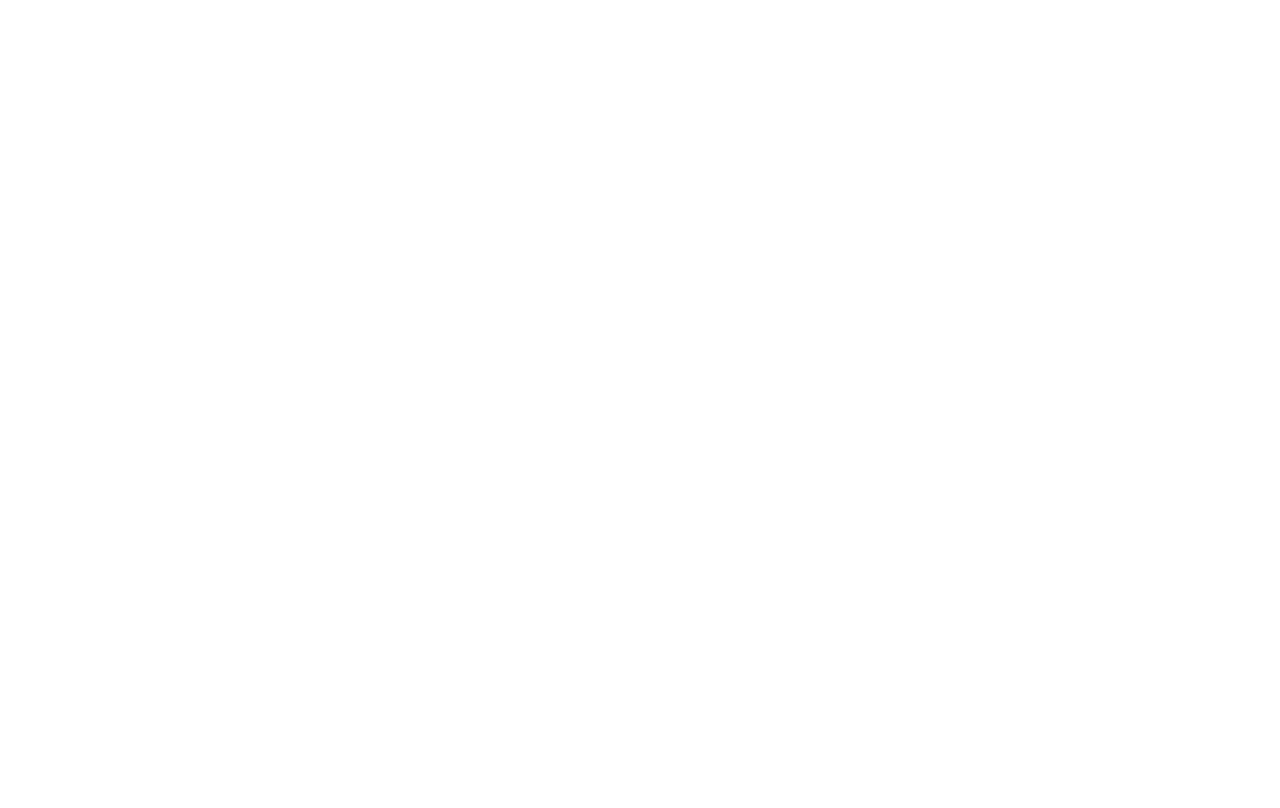
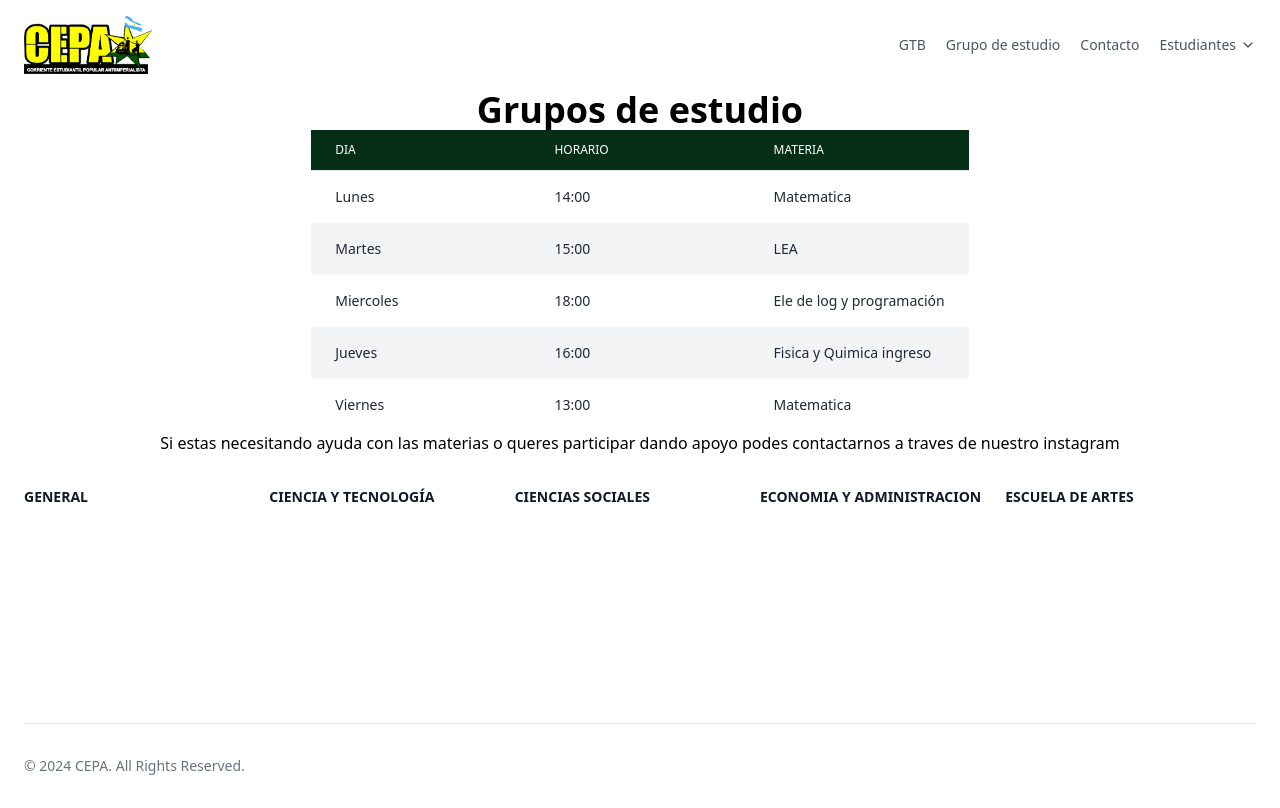
Before and after one commit to HectorVillavicencio/cepa, an Angular app: page /calena in a window 1280 px wide. Before the commit this address led to /. Built offline with nearby package versions, Linux system fonts and the light colour scheme.

Commit message:
cambios en el body

```diff
--- a/src/app/domains/products/pages/calendarioacademico/calendarioacademico.component.html
+++ b/src/app/domains/products/pages/calendarioacademico/calendarioacademico.component.html
@@ -1 +1,56 @@
-<p>calendarioacademico works!</p>
+<app-header class="sticky top-0 z-50 py-4"/>
+
+<h1 class="text-4xl font-bold text-center">Grupos de estudio</h1>
+
+<div class="flex flex-col">
+    <div class="-m-1.5 overflow-x-auto">
+      <div class="p-1.5 min-w-full inline-block align-middle">
+        <div class="overflow-hidden">
+          <table class=" mx-auto divide-y divide-gray-200 dark:divide-gray-700">
+            <thead class="bg-green-950">
+              <tr>
+                <th scope="col" class="px-6 py-3 text-start text-xs font-medium text-white uppercase w-1/3">Dia</th>
+                <th scope="col" class="px-6 py-3 text-start text-xs font-medium text-white uppercase w-1/3">Horario</th>
+                <th scope="col" class="px-6 py-3 text-start text-xs font-medium text-white uppercase w-1/3">Materia</th>
+              </tr>
+            </thead>
+            <tbody>
+              <tr class="odd:bg-white even:bg-gray-100 hover:bg-gray-100 dark:odd:bg-green-800 dark:even:bg-green-700 dark:hover:bg-gray-700">
+                <td class="px-6 py-4 whitespace-nowrap text-sm font-medium text-gray-800 dark:text-gray-200">Lunes</td>
+                <td class="px-6 py-4 whitespace-nowrap text-sm text-gray-800 dark:text-gray-200">14:00</td>
+                <td class="px-6 py-4 whitespace-nowrap text-sm text-gray-800 dark:text-gray-200">Matematica</td>
+              </tr>
+
+              <tr class="odd:bg-white even:bg-gray-100 hover:bg-gray-100 dark:odd:bg-green-800 dark:even:bg-green-700 dark:hover:bg-gray-700">
+                <td class="px-6 py-4 whitespace-nowrap text-sm font-medium text-gray-800 dark:text-gray-200">Martes</td>
+                <td class="px-6 py-4 whitespace-nowrap text-sm text-gray-800 dark:text-gray-200">15:00</td>
+                <td class="px-6 py-4 whitespace-nowrap text-sm text-gray-800 dark:text-gray-200">LEA</td>
+              </tr>
+
+              <tr class="odd:bg-white even:bg-gray-100 hover:bg-gray-100 dark:odd:bg-green-800 dark:even:bg-green-700 dark:hover:bg-gray-700">
+                <td class="px-6 py-4 whitespace-nowrap text-sm font-medium text-gray-800 dark:text-gray-200">Miercoles</td>
+                <td class="px-6 py-4 whitespace-nowrap text-sm text-gray-800 dark:text-gray-200">18:00</td>
+                <td class="px-6 py-4 whitespace-nowrap text-sm text-gray-800 dark:text-gray-200">Ele de log y programación</td>
+              </tr>
+
+              <tr class="odd:bg-white even:bg-gray-100 hover:bg-gray-100 dark:odd:bg-green-800 dark:even:bg-green-700 dark:hover:bg-gray-700">
+                <td class="px-6 py-4 whitespace-nowrap text-sm font-medium text-gray-800 dark:text-gray-200">Jueves</td>
+                <td class="px-6 py-4 whitespace-nowrap text-sm text-gray-800 dark:text-gray-200">16:00</td>
+                <td class="px-6 py-4 whitespace-nowrap text-sm text-gray-800 dark:text-gray-200">Fisica y Quimica ingreso</td>
+              </tr>
+
+              <tr class="odd:bg-white even:bg-gray-100 hover:bg-gray-100 dark:odd:bg-green-800 dark:even:bg-green-700 dark:hover:bg-gray-700">
+                <td class="px-6 py-4 whitespace-nowrap text-sm font-medium text-gray-800 dark:text-gray-200">Viernes</td>
+                <td class="px-6 py-4 whitespace-nowrap text-sm text-gray-800 dark:text-gray-200">13:00</td>
+                <td class="px-6 py-4 whitespace-nowrap text-sm text-gray-800 dark:text-gray-200">Matematica</td>
+              </tr>
+            </tbody>
+          </table>
+    </div>
+    </div>
+  </div>
+</div>
+
+<p class="text-center mx-6">Si estas necesitando ayuda con las materias o queres participar dando apoyo podes contactarnos a traves de nuestro instagram</p>
+
+<app-footer id="footer" />
--- a/src/app/domains/products/pages/calendarioacademico/calendarioacademico.component.ts
+++ b/src/app/domains/products/pages/calendarioacademico/calendarioacademico.component.ts
@@ -1,9 +1,11 @@
 import { Component } from '@angular/core';
+import { HeaderComponent } from '../../../shared/component/header/header.component';
+import { FooterComponent } from '../../../shared/component/footer/footer.component';
 
 @Component({
   selector: 'app-calendarioacademico',
   standalone: true,
-  imports: [],
+  imports: [HeaderComponent, FooterComponent],
   templateUrl: './calendarioacademico.component.html',
   styleUrl: './calendarioacademico.component.css'
 })
--- /dev/null
+++ b/src/app/domains/products/pages/errorpages/errorpages.component.html
@@ -0,0 +1,13 @@
+<div class="flex items-center flex-col justify-center lg:flex-row py-28 px-6 md:px-24 md:py-20 lg:py-32 gap-16 lg:gap-28">
+    <div class="w-full lg:w-1/2">
+        <img class="hidden lg:block" src="https://i.ibb.co/v30JLYr/Group-192-2.png" />
+        <img class="hidden md:block lg:hidden" src="https://i.ibb.co/c1ggfn2/Group-193.png" />
+        <img class="md:hidden" src="https://i.ibb.co/8gTVH2Y/Group-198.png" />
+    </div>
+    <div class="w-full lg:w-1/2">
+        <h1 class="py-4 text-3xl lg:text-4xl font-extrabold text-gray-800">Looks like you've found the doorway to the great nothing</h1>
+        <p class="py-4 text-base text-gray-800">The content you’re looking for doesn’t exist. Either it was removed, or you mistyped the link.</p>
+        <p class="py-2 text-base text-gray-800">Sorry about that! Please visit our hompage to get where you need to go.</p>
+        <button (click)="redireccionar()" class="w-full lg:w-auto my-4 border rounded-md px-1 sm:px-16 py-5 bg-indigo-600 text-white hover:bg-indigo-700 focus:outline-none focus:ring-2 focus:ring-indigo-700 focus:ring-opacity-50">Go back to Homepage</button>
+    </div>
+</div>
--- /dev/null
+++ b/src/app/domains/products/pages/errorpages/errorpages.component.ts
@@ -0,0 +1,16 @@
+import { Component } from '@angular/core';
+import { HomeComponent } from '../home/home.component';
+
+@Component({
+  selector: 'app-errorpages',
+  standalone: true,
+  imports: [],
+  templateUrl: './errorpages.component.html',
+  styleUrl: './errorpages.component.css'
+})
+export class ErrorpagesComponent {
+
+  redireccionar(): void {
+    window.location.href = "index.html"
+  }
+}
--- a/src/app/domains/products/pages/ofertaacademica/ofertaacademica.component.html
+++ b/src/app/domains/products/pages/ofertaacademica/ofertaacademica.component.html
@@ -1 +1,3 @@
-<p>ofertaacademica works!</p>
+<app-header/>
+
+<app-footer/>
--- a/src/app/domains/products/pages/ofertaacademica/ofertaacademica.component.ts
+++ b/src/app/domains/products/pages/ofertaacademica/ofertaacademica.component.ts
@@ -1,9 +1,12 @@
 import { Component } from '@angular/core';
+import { HeaderComponent } from '../../../shared/component/header/header.component';
+import { FooterComponent } from '../../../shared/component/footer/footer.component';
+
 
 @Component({
   selector: 'app-ofertaacademica',
   standalone: true,
-  imports: [],
+  imports: [HeaderComponent, FooterComponent],
   templateUrl: './ofertaacademica.component.html',
   styleUrl: './ofertaacademica.component.css'
 })
--- a/src/app/domains/shared/component/header/header.component.html
+++ b/src/app/domains/shared/component/header/header.component.html
@@ -27,10 +27,10 @@
               <a class="flex items-center gap-x-3.5 py-2 px-3 rounded-lg text-sm text-gray-800 hover:bg-gray-100 focus:ring-2 focus:ring-yellow-300 dark:text-white dark:hover:bg-green-800 dark:hover:text-yellow-300" href="/cepa/map">
                 Mapa y sedes
               </a>
-              <a class="flex items-center gap-x-3.5 py-2 px-3 rounded-lg text-sm text-gray-800 hover:bg-gray-100 focus:ring-2 focus:ring-yellow-300 dark:text-white dark:hover:bg-green-800 dark:hover:text-yellow-300" href="#">
+              <a class="flex items-center gap-x-3.5 py-2 px-3 rounded-lg text-sm text-gray-800 hover:bg-gray-100 focus:ring-2 focus:ring-yellow-300 dark:text-white dark:hover:bg-green-800 dark:hover:text-yellow-300" href="/cepa/calena">
                 Calendario academico
               </a>
-              <a class="flex items-center gap-x-3.5 py-2 px-3 rounded-lg text-sm text-gray-800 hover:bg-gray-100 focus:ring-2 focus:ring-yellow-300 dark:text-white dark:hover:bg-green-800 dark:hover:text-yellow-300" href="#">
+              <a class="flex items-center gap-x-3.5 py-2 px-3 rounded-lg text-sm text-gray-800 hover:bg-gray-100 focus:ring-2 focus:ring-yellow-300 dark:text-white dark:hover:bg-green-800 dark:hover:text-yellow-300" href="/cepa/ofertaa">
                 Oferta Academica
               </a>
               <div class="hs-dropdown relative [--strategy:static] sm:[--strategy:absolute] [--adaptive:none]">
--- a/src/styles.css
+++ b/src/styles.css
@@ -1,3 +1,8 @@
 @tailwind base;
 @tailwind components;
 @tailwind utilities;
+
+body{
+    margin-left: 0.5rem;
+    margin-right: 0.5rem;
+}
```
Also changed, not shown: src/app/app.routes.ts (+22 -0 lines), src/app/domains/products/pages/errorpages/errorpages.component.css (added).
